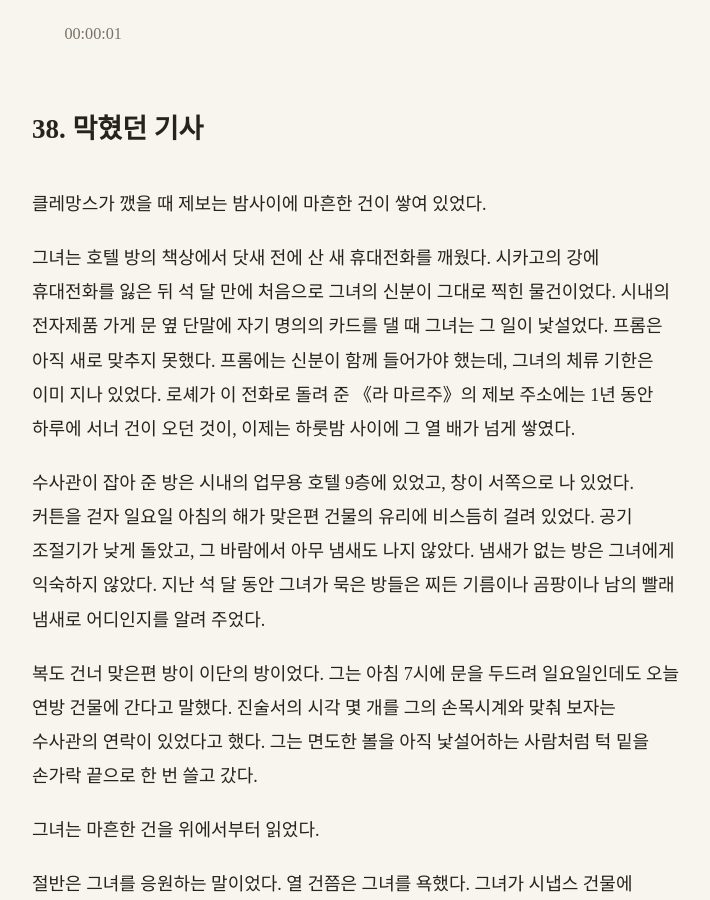
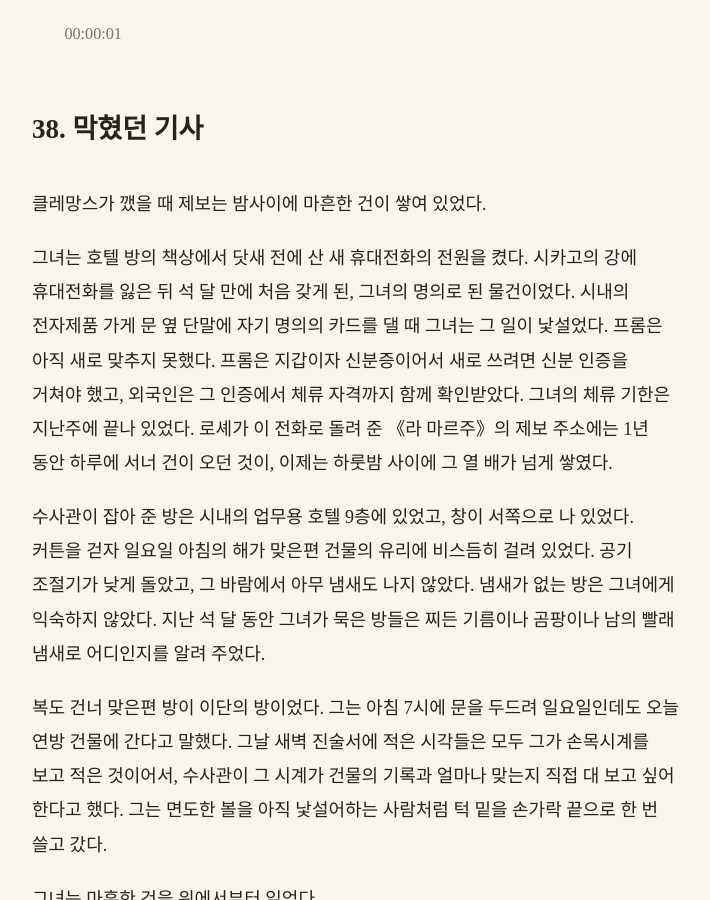
Before and after one commit to kangkkang/writer_s1_public, a Jekyll site: the page built from vol2/038.md, in a window 1280 px wide and 900 px high. Shown: the whole window, without its empty margins (284-994 px from the left). Built offline with Jekyll 4.4.1, drawn with Linux system fonts in a browser that asks for light colours; our own code applies the rules of GitHub Pages for plain Markdown files; some of the changed text lies outside the part shown.

Commit message:
Update from https://github.com/kangkkang/writer_s1/commit/d9dd778b1b8c6e19a54c8cf4de956df51bad773c

```diff
--- a/vol2/038.md
+++ b/vol2/038.md
@@ -2,11 +2,11 @@
 
 클레망스가 깼을 때 제보는 밤사이에 마흔한 건이 쌓여 있었다.
 
-그녀는 호텔 방의 책상에서 닷새 전에 산 새 휴대전화를 깨웠다. 시카고의 강에 휴대전화를 잃은 뒤 석 달 만에 처음으로 그녀의 신분이 그대로 찍힌 물건이었다. 시내의 전자제품 가게 문 옆 단말에 자기 명의의 카드를 댈 때 그녀는 그 일이 낯설었다. 프롬은 아직 새로 맞추지 못했다. 프롬에는 신분이 함께 들어가야 했는데, 그녀의 체류 기한은 이미 지나 있었다. 로셰가 이 전화로 돌려 준 《라 마르주》의 제보 주소에는 1년 동안 하루에 서너 건이 오던 것이, 이제는 하룻밤 사이에 그 열 배가 넘게 쌓였다.
+그녀는 호텔 방의 책상에서 닷새 전에 산 새 휴대전화의 전원을 켰다. 시카고의 강에 휴대전화를 잃은 뒤 석 달 만에 처음 갖게 된, 그녀의 명의로 된 물건이었다. 시내의 전자제품 가게 문 옆 단말에 자기 명의의 카드를 댈 때 그녀는 그 일이 낯설었다. 프롬은 아직 새로 맞추지 못했다. 프롬은 지갑이자 신분증이어서 새로 쓰려면 신분 인증을 거쳐야 했고, 외국인은 그 인증에서 체류 자격까지 함께 확인받았다. 그녀의 체류 기한은 지난주에 끝나 있었다. 로셰가 이 전화로 돌려 준 《라 마르주》의 제보 주소에는 1년 동안 하루에 서너 건이 오던 것이, 이제는 하룻밤 사이에 그 열 배가 넘게 쌓였다.
 
 수사관이 잡아 준 방은 시내의 업무용 호텔 9층에 있었고, 창이 서쪽으로 나 있었다. 커튼을 걷자 일요일 아침의 해가 맞은편 건물의 유리에 비스듬히 걸려 있었다. 공기 조절기가 낮게 돌았고, 그 바람에서 아무 냄새도 나지 않았다. 냄새가 없는 방은 그녀에게 익숙하지 않았다. 지난 석 달 동안 그녀가 묵은 방들은 찌든 기름이나 곰팡이나 남의 빨래 냄새로 어디인지를 알려 주었다.
 
-복도 건너 맞은편 방이 이단의 방이었다. 그는 아침 7시에 문을 두드려 일요일인데도 오늘 연방 건물에 간다고 말했다. 진술서의 시각 몇 개를 그의 손목시계와 맞춰 보자는 수사관의 연락이 있었다고 했다. 그는 면도한 볼을 아직 낯설어하는 사람처럼 턱 밑을 손가락 끝으로 한 번 쓸고 갔다.
+복도 건너 맞은편 방이 이단의 방이었다. 그는 아침 7시에 문을 두드려 일요일인데도 오늘 연방 건물에 간다고 말했다. 그날 새벽 진술서에 적은 시각들은 모두 그가 손목시계를 보고 적은 것이어서, 수사관이 그 시계가 건물의 기록과 얼마나 맞는지 직접 대 보고 싶어 한다고 했다. 그는 면도한 볼을 아직 낯설어하는 사람처럼 턱 밑을 손가락 끝으로 한 번 쓸고 갔다.
 
 그녀는 마흔한 건을 위에서부터 읽었다.
 
@@ -70,17 +70,17 @@
 
 통화하는 사이에 로셰가 출력본을 한 장씩 찍어 보낸 사진들이 휴대전화에 들어왔다. 서른두 장에는 그녀가 생폴 거리의 작업실에서 연필로 그은 줄까지 그대로 남아 있었다. 그녀는 책상으로 돌아와 첫 장을 열었다. 첫 문장은 1년 동안 네 번을 고쳐 쓴 마지막 모양 그대로였다. 그녀는 그 문장을 읽고, 그다음 문장을 읽었다.
 
-로셰가 말했다. "하나만 물을게요. 그 방에 대해 당신이 3월 5일 아침에 보낸 글이 있죠. 그건 이미 다 나갔어요. 세상 모든 신문이 받아 실었어요. 이번 기사는 그 글하고 뭐가 달라요?"
+로셰가 말했다. "하나만 물을게요. 그 방에 대해 당신이 3월 5일 아침에 보낸 글이 있죠. 그건 이미 세상 모든 신문이 받아 실었어요. 이번 기사는 그 글하고 뭐가 달라요?"
 
 "그 글은 그 방에서 제가 본 걸 쓴 거예요. 이번 건 그보다 1년 먼저 시작된 죽음들 얘기고요."
 
-"독자한테 말하듯이 해 봐요. 처음 읽는 사람한테요."
+"그럼 처음 읽는 독자한테 말하듯이 써 봐요."
 
 그녀는 사진을 맨 뒤로 넘겼다. 마지막 장에 스물두 줄의 표가 있었다.
 
 "지금 세상은 업데이트 뒤의 사흘을 봐요. 수천 명이 업데이트 직후에 죽었으니까요. 다들 업데이트를 되돌리라고 해요. 그런데 제 표의 스물두 명은 업데이트 전에 죽었어요. 1년 전부터요. 다 잠든 채로, 대부분 수면 모니터링을 받다가요."
 
-"죽은 모양은요?"
+"죽기 전에 특이한 점들이 있었어요?"
 
 "1초 단위 기록이 남은 사람은 마지막 14분 남짓이 다 같았어요. 이번 사흘 동안 죽은 사람들도 가족들 말로는 잠든 지 15분도 안 돼서 갔고요." 그녀는 휴대전화에 띄운 표의 맨 아랫줄을 손가락 끝으로 짚었다. "그러니까 이런 죽음은 업데이트가 처음 만든 게 아니에요. 업데이트는 그걸 한꺼번에 일으켰을 뿐이에요."
 
@@ -96,7 +96,7 @@
 
 "있어요. 그런데 증명은 못 해요."
 
-"그럼 빼요." 로셰는 망설이지 않았다. "지금 그걸 실으면 당신은 '위에서 숨긴다'는 사람들하고 한 줄에 서게 될 거예요. 그 사람들도 틀린 이유로 반은 맞히거든요. 당신 기사는 그 사람들 기사 옆에 붙어서 같이 지워질 거예요."
+"그럼 빼요." 로셰는 망설이지 않았다. "지금 그걸 실으면 사람들은 당신 기사를 '위에서 다 숨기고 있다'고 떠드는 음모론 기사들과 같은 걸로 볼 거예요. 그런 기사들도 엉뚱한 근거를 대면서 맞는 말을 반쯤은 하거든요. 그러다 그 기사들이 틀렸다고 밝혀지면, 당신 기사도 같이 믿을 수 없는 기사가 돼 버려요."
 
 "알아요."
 
@@ -134,7 +134,7 @@
 
 "물건은 언제 들어와요?" 그녀가 물었다.
 
-점원이 고개를 들었다. "트럭은 날마다 오는데, 내리기도 전에 다 팔려요. 사람들 프롬이 먼저 사 가거든요. 손님들은 오면 이것만 봐요." 그는 빈 진열대 쪽으로 고개를 까딱했다. "다들 다음이 여기일까 봐 그러는 거예요. 저 위에 하나 생겼으니까, 다음은 어디든 될 수 있다고."
+점원이 고개를 들었다. "트럭은 날마다 오는데, 내리기도 전에 다 팔려요. 사람들 프롬이 먼저 사 가거든요. 손님들은 오면 이것만 봐요." 그는 빈 진열대 쪽으로 고개를 까딱했다. "다들 그게 커질까 봐 그래요. 단지의 그 방에 생긴 게 뭔지 아직 아무도 모르잖아요. 통제선이 한 번만 더 넓어져도 이 동네가 대피 구역이 되니까, 하루아침에 집에서 나와야 할 때를 생각해서 미리 쟁여 두는 거죠. 멀리 사는 사람들은 신기한 구경거리로만 본다던데."
 
 그녀는 고양이 사료 옆에 남은 껌 한 통을 집었다. 다른 손님이라면 그대로 들고 나갔을 것이었다. 그녀가 문 옆의 단말에 카드를 대자 점원이 고개를 들었다. 카드를 대는 손님이 드문 모양이었다. 그의 눈이 조금 더 오래 그녀에게 머물렀고, 알아본 눈치였지만 점원은 아무것도 묻지 않았다. 그녀도 영수증만 받아 나왔다.
 
@@ -316,7 +316,7 @@
 
 그녀는 대답하기 전에 유리벽 너머의 로비를 보았다. 회전문이 돌고, 여행 가방을 끄는 남자가 들어왔다. 프런트의 직원이 귀를 짚어 무언가를 확인했다. 로비의 유리벽에는 속보 자막이 소리 없이 흘렀다.
 
-정부의 조직에 들어간 기자가 쓴 기사를 사람들은 그 정부의 기사로 읽을 것이었다. 그녀가 '위에서 숨긴다'는 사람들과 한 줄에 서지 않으려고 아는 것의 절반을 빼고 쓴 기사가 나간 지 이틀이 지났다. 이제는 그 '위'의 탁자 끝에 앉으라는 제안이었다. 그런데 그 둘째 영상을 보고 통행금지를 앞당긴 도시도 있었다. 그녀의 휴대전화에는 지난 목요일의 사진 한 장이 있었다. 깨진 진열창과 다섯 걸음 옆의 수프 냄비가 한 장에 들어 있었고, 서명도 붙어 있었다. 통행금지를 정한 사람들의 책상에는 그나마 진짜도 아닌 깨진 유리만 있었을 것이었다.
+정부의 조직에 들어간 기자가 쓴 기사를 사람들은 그 정부의 기사로 읽을 것이었다. 음모론 기사들과 한데 묶이지 않으려고 아는 것의 절반을 빼고 쓴 그녀의 기사가 나간 지 이틀이 지났다. 그런데 이제는 그 기사들이 '위'라고 부르는 바로 그쪽의 탁자 끝에 앉으라는 제안이었다. 그런데 그 둘째 영상을 보고 통행금지를 앞당긴 도시도 있었다. 그녀의 휴대전화에는 지난 목요일의 사진 한 장이 있었다. 깨진 진열창과 다섯 걸음 옆의 수프 냄비가 한 장에 들어 있었고, 서명도 붙어 있었다. 통행금지를 정한 사람들의 책상에는 그나마 진짜도 아닌 깨진 유리만 있었을 것이었다.
 
 "조건이 둘 있어요." 그녀가 말했다.
 
```
